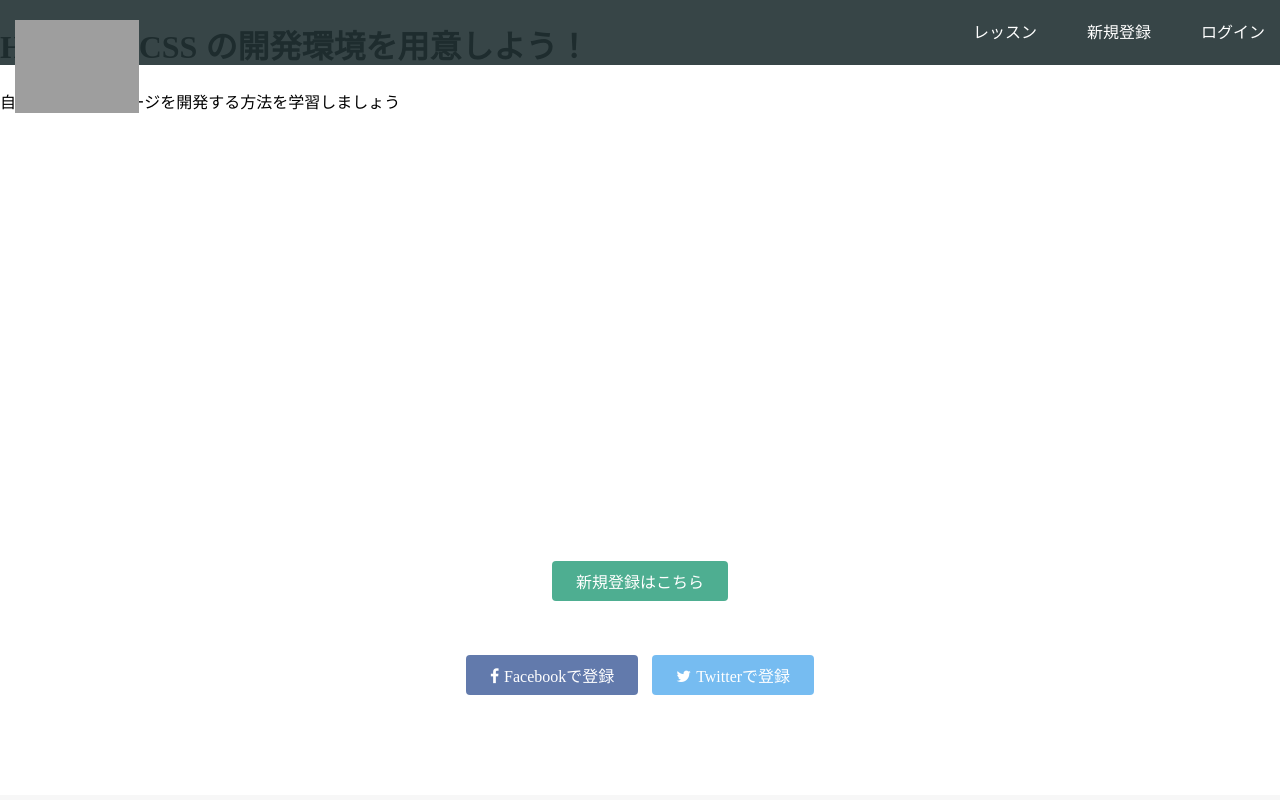
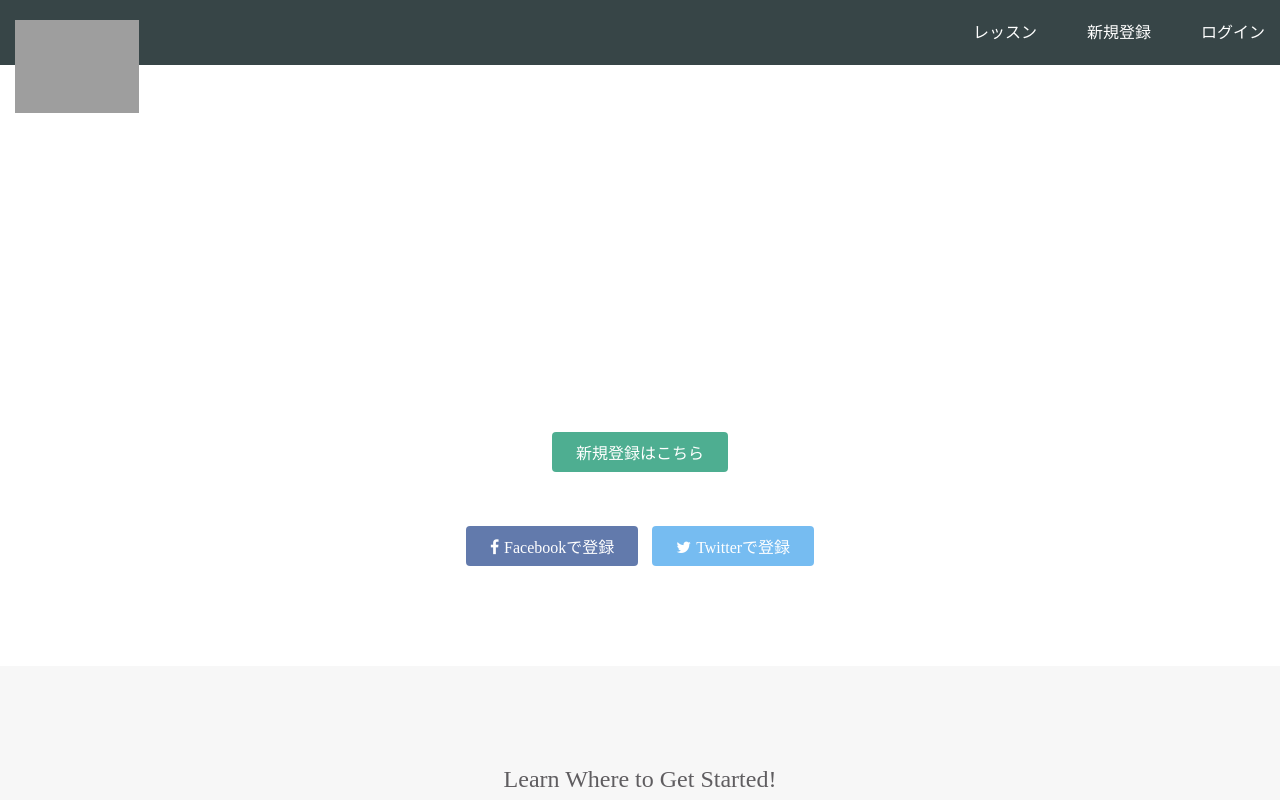
Before and after one commit to Flower-Candy/github.io, a plain HTML site: page index.html in a window 1280 px wide. Shown: the top 800 px of the page. Drawn offline with Linux system fonts and the light colour scheme; grey boxes are pictures that could not be loaded.

Commit message:
Update index.html

```diff
--- a/index.html
+++ b/index.html
@@ -1,16 +1,3 @@
-<!DOCTYPE html>
-<html>
-  <head>
-    <meta charset="utf-8">
-    <title>Progate</title>
-    <link rel="stylesheet" href="stylesheet.css">
-  </head>
-  <body>
-    <h1 class="title">HTML & CSS の開発環境を用意しよう！</h1>
-    <p>自分のPCでWebページを開発する方法を学習しましょう</p>
-</body>
-</html>
-
 <!DOCTYPE html>
 <html>
 <head>
```
